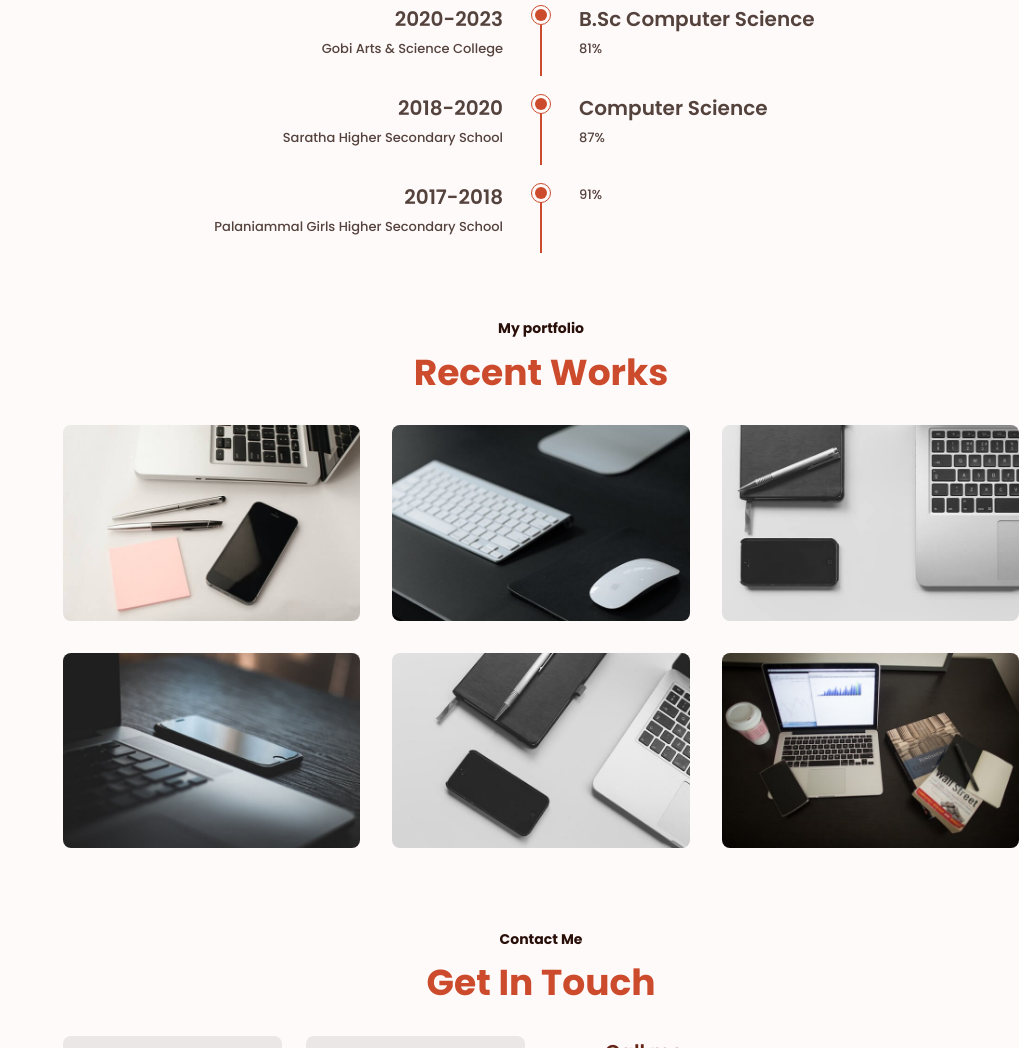
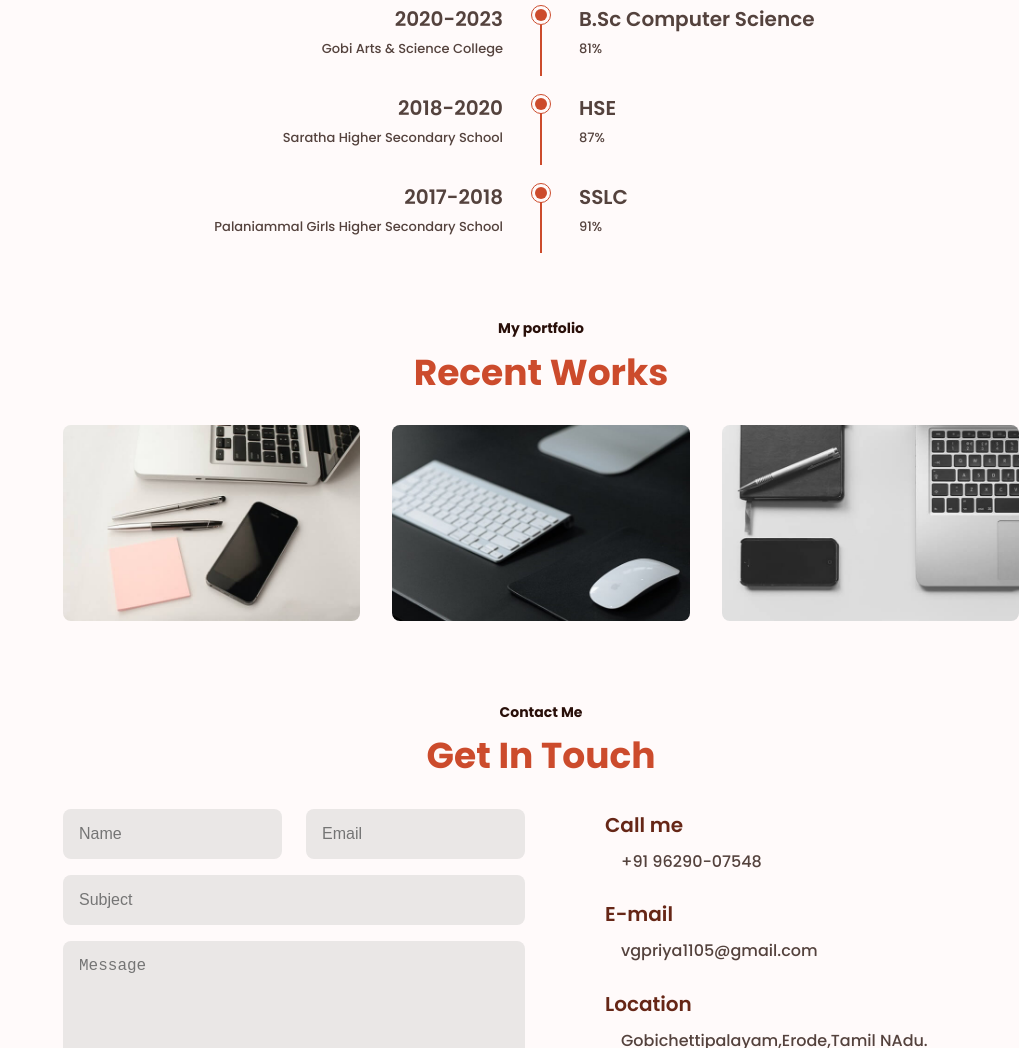
Before and after one commit to PriyaTae/portfolio, a plain HTML site: page index.html in a window 1280 px wide. Shown: the part 1892-2940 px from the top of the page, without its empty margins (261-1280 px from the left). Drawn offline with nearby package versions, Linux system fonts and the light colour scheme.

Commit message:
another update

```diff
--- a/index.html
+++ b/index.html
@@ -71,7 +71,7 @@
                 <div class="about__container bd-grid">
                     <div class="about__data">
                         <p class="about__description">
-                            Hi. I'm a passionate fresher and searching for a job to gain confidence and fame using my potential in the field of "Web Development" ,and expressmy innovative creative skills for self and company growth.
+                            Hi. I'm a passionate fresher and searching for a job to gain confidence and fame using my potential in the field of "Web Development" ,and express my innovative creative skills for self and company growth.
                         </p>
                         <img src="assets/img/work1.jpg" alt="" class="about__img">
                     </div>
@@ -184,7 +184,7 @@
                         </div>
 
                         <div>
-                            <h3 class="education__race">Computer Science</h3>
+                            <h3 class="education__race">HSE</h3>
                             <span class="education__mark">87%</span>
                         </div>
                     </div>
@@ -200,7 +200,7 @@
                         </div>
 
                         <div>
-                            <h3 class="education__race"></h3>
+                            <h3 class="education__race">SSLC</h3>
                             <span class="education__mark">91%</span>
                         </div>
                     </div>
@@ -291,11 +291,11 @@
 
                         <div class="works__data">
                             <a href="#" class="works__link"><i class='bx bx-link-alt' ></i></a>
-                            <span class="work__title">Work 3</span>
+                            <span class="work__title">Pizzeria Shop Website</span>
                         </div>
 
                     </div>
-                    <div class="works__img">
+                    <!--<div class="works__img">
                         <img src="assets/img/work4.jpg" alt="">
 
                         <div class="works__data">
@@ -321,7 +321,7 @@
                             <span class="work__title">Work 6</span>
                         </div>
 
-                    </div>
+                    </div>-->
                 </div>
             </section>
 
```
